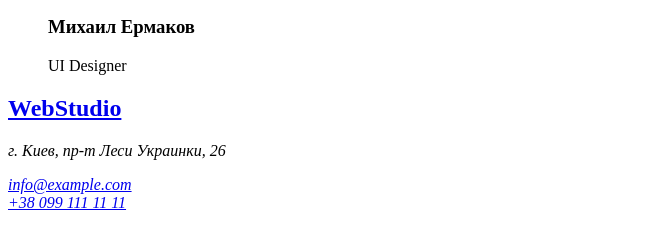
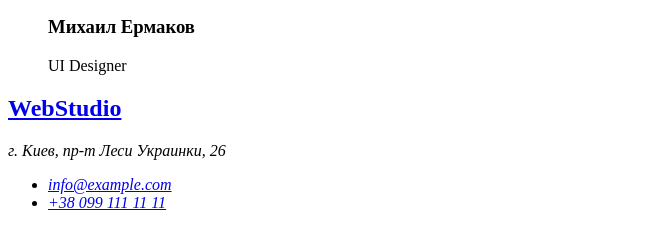
Before and after one commit to Alex8LSM/goit-markup-hw-01, a plain HTML site: page index.html in a window 1280 px wide. Shown: the part 1095-1323 px from the top of the page, without its empty margins (0-661 px from the left). Drawn offline with Linux system fonts and the light colour scheme.

Commit message:
footer edition
list in footer

```diff
--- a/index.html
+++ b/index.html
@@ -109,8 +109,10 @@
       <a href="#"><h2>WebStudio</h2></a>
       <address>
         <p>г. Киев, пр-т Леси Украинки, 26</p>
-        <a href="mailto:info@example.com">info@example.com</a><br />
-        <a href="tel:+380991111111">+38 099 111 11 11</a>
+        <ul>
+          <li><a href="mailto:info@example.com">info@example.com</a></li>
+          <li><a href="tel:+380991111111">+38 099 111 11 11</a></li>
+        </ul>
       </address>
     </footer>
   </body>
```
